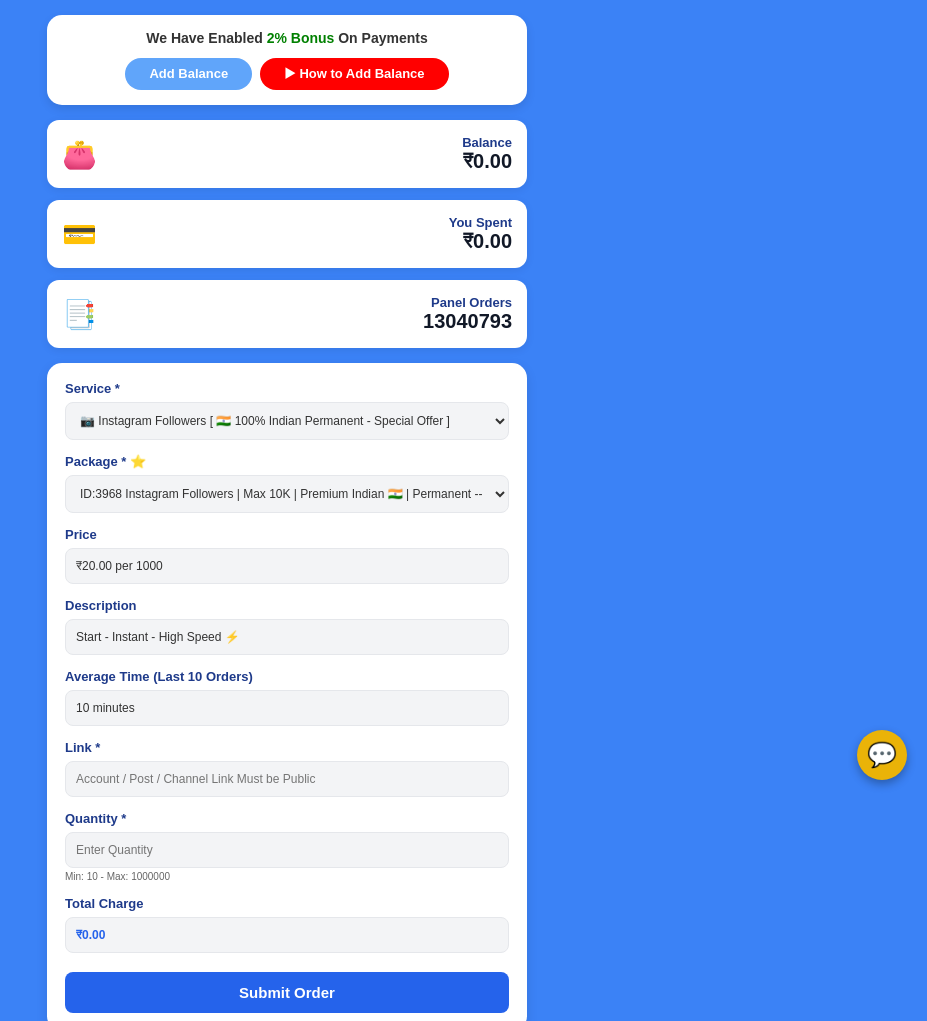
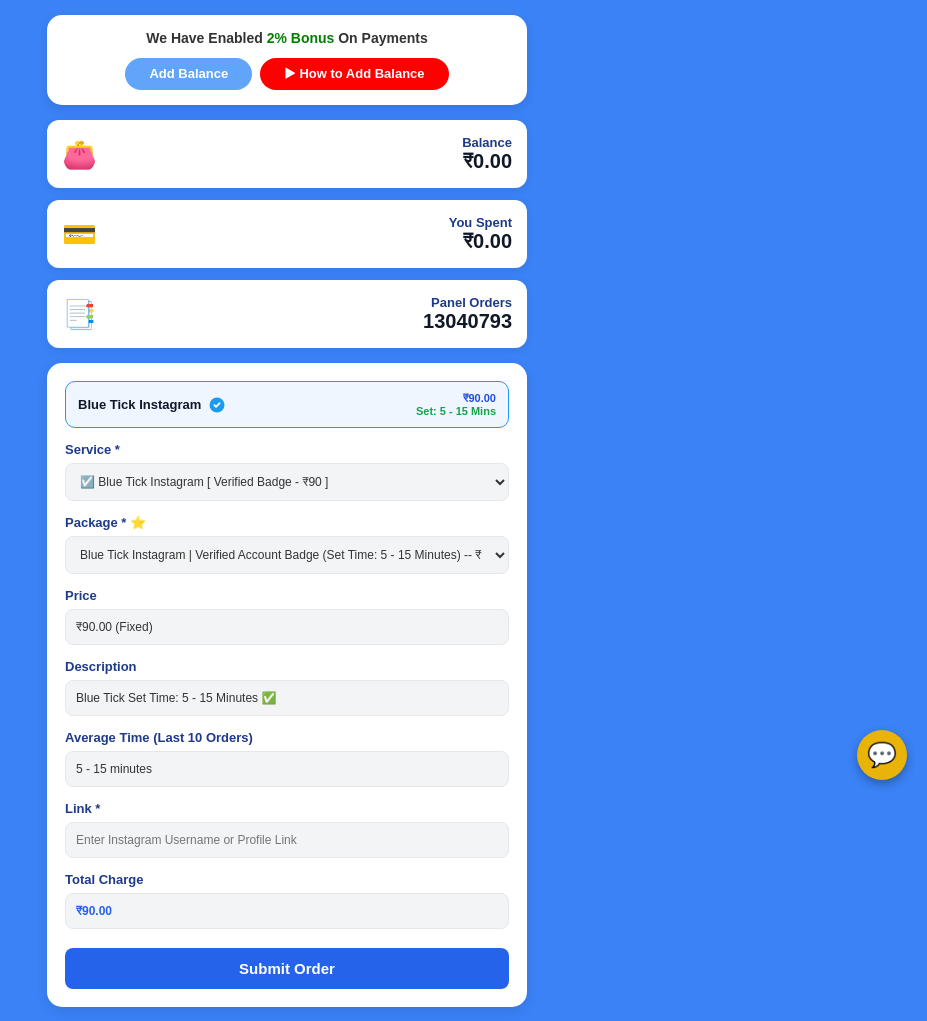
Before and after one commit to ab5301554-max/followfast, a plain HTML site: page addbalance.html in a window 1280 px wide. Shown: the top 1021 px of the page, without its empty margins (353-1280 px from the left). Drawn offline with Linux system fonts and the light colour scheme.

Commit message:
Update addbalance.html

```diff
--- a/addbalance.html
+++ b/addbalance.html
@@ -84,6 +84,41 @@
       color: #111827;
     }
 
+    /* Blue Tick Highlight Box */
+    .bluetick-quick-box {
+      display: flex;
+      align-items: center;
+      justify-content: space-between;
+      background: #eff6ff;
+      border: 1.5px solid #1d9bf0;
+      border-radius: 10px;
+      padding: 10px 12px;
+      margin-bottom: 14px;
+      cursor: pointer;
+    }
+
+    .bluetick-left {
+      display: flex;
+      align-items: center;
+      gap: 7px;
+      font-size: 13px;
+      font-weight: bold;
+      color: #0f172a;
+    }
+
+    .bluetick-svg {
+      width: 18px;
+      height: 18px;
+      flex-shrink: 0;
+    }
+
+    .bluetick-meta {
+      text-align: right;
+      font-size: 11px;
+      font-weight: bold;
+      color: #1d4ed8;
+    }
+
     /* Main Order Card */
     .order-box {
       background: #ffffff;
@@ -154,10 +189,9 @@
     <div class="banner-card">
       <h4>We Have Enabled <span style="color: green;">2% Bonus</span> On Payments</h4>
       <div class="btn-group" style="display: flex; gap: 8px; justify-content: center; flex-wrap: wrap;">
-  <a href="addbalance.html" class="top-btn">Add Balance</a>
-  <a href="https://youtube.com/shorts/wUjOodaSC9I?si=Buo82z5V7THWX-mg" target="_blank" class="top-btn" style="background-color: #ff0000;">▶ How to Add Balance</a>
-</div>
-
+        <a href="addbalance.html" class="top-btn">Add Balance</a>
+        <a href="https://youtube.com/shorts/wUjOodaSC9I?si=Buo82z5V7THWX-mg" target="_blank" class="top-btn" style="background-color: #ff0000;">▶ How to Add Balance</a>
+      </div>
     </div>
 
     <!-- Balance & Stats Cards -->
@@ -188,10 +222,26 @@
     <!-- Order Form -->
     <div class="order-box">
 
+      <!-- Blue Tick Instagram Badge Box -->
+      <div class="bluetick-quick-box" onclick="selectBlueTick()">
+        <div class="bluetick-left">
+          <span>Blue Tick Instagram</span>
+          <svg class="bluetick-svg" viewBox="0 0 24 24" aria-hidden="true">
+            <circle cx="12" cy="12" r="10" fill="#1d9bf0"></circle>
+            <path d="M8.5 12.3l2.2 2.2 4.8-5" fill="none" stroke="#ffffff" stroke-width="2.4" stroke-linecap="round" stroke-linejoin="round"></path>
+          </svg>
+        </div>
+        <div class="bluetick-meta">
+          <div>₹90.00</div>
+          <div style="color: #16a34a;">Set: 5 - 15 Mins</div>
+        </div>
+      </div>
+
       <!-- Category/Service Selection -->
       <div class="form-group">
         <label>Service *</label>
         <select id="categorySelect" onchange="updatePackages()">
+          <option value="ig_bluetick">☑️ Blue Tick Instagram [ Verified Badge - ₹90 ]</option>
           <option value="ig_indian">📷 Instagram Followers [ 🇮🇳 100% Indian Permanent - Special Offer ]</option>
           <option value="ig_views">📷 Instagram Views [ Fast Working ] updated</option>
           <option value="ig_likes">📷 Instagram Likes [ Cheapest ] NEW</option>
@@ -224,7 +274,7 @@
       <!-- Average Time -->
       <div class="form-group">
         <label>Average Time (Last 10 Orders)</label>
-        <input type="text" value="10 minutes" readonly>
+        <input type="text" id="avgTimeInput" value="5 - 15 minutes" readonly>
       </div>
 
       <!-- Target Link Input -->
@@ -233,8 +283,8 @@
         <input type="text" id="targetLink" placeholder="Account / Post / Channel Link Must be Public">
       </div>
 
-      <!-- Quantity Input -->
-      <div class="form-group">
+      <!-- Quantity Input (Hidden for Blue Tick Instagram) -->
+      <div class="form-group" id="quantityGroup">
         <label>Quantity *</label>
         <input type="number" id="quantityInput" placeholder="Enter Quantity" min="10" oninput="calculatePrice()">
         <small style="font-size: 10px; color: #666; display: block; margin-top: 3px;">Min: 10 - Max: 1000000</small>
@@ -243,7 +293,7 @@
       <!-- Total Charge Output -->
       <div class="form-group">
         <label>Total Charge</label>
-        <input type="text" id="totalCharge" value="₹0.00" readonly style="font-weight: bold; color: #2563eb;">
+        <input type="text" id="totalCharge" value="₹90.00" readonly style="font-weight: bold; color: #2563eb;">
       </div>
 
       <button class="submit-btn" onclick="placeOrder()">Submit Order</button>
@@ -259,6 +309,9 @@
     let orderHistory = JSON.parse(localStorage.getItem("smm_orders")) || [];
 
     const serviceData = {
+      ig_bluetick: [
+        { id: "9001", name: "Blue Tick Instagram | Verified Account Badge (Set Time: 5 - 15 Minutes)", rate: 90.00 }
+      ],
       ig_indian: [
         { id: "3968", name: "ID:3968 Instagram Followers | Max 10K | Premium Indian 🇮🇳 | Permanent", rate: 20.00 },
         { id: "3969", name: "ID:3969 Instagram Followers | Max 50K | Real Indian 🇮🇳 | Non Drop", rate: 20.00 }
@@ -285,6 +338,11 @@
       ]
     };
 
+    function selectBlueTick() {
+      document.getElementById("categorySelect").value = "ig_bluetick";
+      updatePackages();
+    }
+
     function updateDashboardUI() {
       document.getElementById("user-balance").innerText = `₹${(userData.balance || 0).toFixed(2)}`;
       document.getElementById("user-spent").innerText = `₹${(userData.spent || 0).toFixed(2)}`;
@@ -293,27 +351,54 @@
     function updatePackages() {
       const category = document.getElementById("categorySelect").value;
       const packageSelect = document.getElementById("packageSelect");
+      const quantityGroup = document.getElementById("quantityGroup");
+      const avgTimeInput = document.getElementById("avgTimeInput");
+      const serviceDesc = document.getElementById("serviceDesc");
+      const targetLink = document.getElementById("targetLink");
 
       packageSelect.innerHTML = "";
 
-      if(serviceData[category]) {
+      if (serviceData[category]) {
         serviceData[category].forEach(pkg => {
           const option = document.createElement("option");
           option.value = pkg.rate;
           option.setAttribute("data-name", pkg.name);
-          option.textContent = `${pkg.name} -- ₹${pkg.rate.toFixed(2)} per 1000`;
+          if (category === "ig_bluetick") {
+            option.textContent = `${pkg.name} -- ₹${pkg.rate.toFixed(2)}`;
+          } else {
+            option.textContent = `${pkg.name} -- ₹${pkg.rate.toFixed(2)} per 1000`;
+          }
           packageSelect.appendChild(option);
         });
+      }
+
+      if (category === "ig_bluetick") {
+        quantityGroup.style.display = "none";
+        avgTimeInput.value = "5 - 15 minutes";
+        serviceDesc.value = "Blue Tick Set Time: 5 - 15 Minutes ✅";
+        targetLink.placeholder = "Enter Instagram Username or Profile Link";
+      } else {
+        quantityGroup.style.display = "block";
+        avgTimeInput.value = "10 minutes";
+        serviceDesc.value = "Start - Instant - High Speed ⚡";
+        targetLink.placeholder = "Account / Post / Channel Link Must be Public";
       }
 
       calculatePrice();
     }
 
     function calculatePrice() {
+      const category = document.getElementById("categorySelect").value;
       const packageSelect = document.getElementById("packageSelect");
       const rate = parseFloat(packageSelect.value) || 0;
+
+      if (category === "ig_bluetick") {
+        document.getElementById("priceRate").value = `₹${rate.toFixed(2)} (Fixed)`;
+        document.getElementById("totalCharge").value = `₹${rate.toFixed(2)}`;
+        return;
+      }
+
       const qty = parseInt(document.getElementById("quantityInput").value) || 0;
-
       document.getElementById("priceRate").value = `₹${rate.toFixed(2)} per 1000`;
 
       const total = (rate * qty) / 1000;
@@ -321,14 +406,17 @@
     }
 
     function placeOrder() {
+      const category = document.getElementById("categorySelect").value;
       const packageSelect = document.getElementById("packageSelect");
       const selectedOption = packageSelect.options[packageSelect.selectedIndex];
-      const linkInput = document.getElementById("targetLink").value;
+      const linkInput = document.getElementById("targetLink").value.trim();
       const qtyInput = parseInt(document.getElementById("quantityInput").value) || 0;
 
       if (!selectedOption) return alert("দয়া করে সার্ভিস নির্বাচন করুন!");
-      if (!linkInput) return alert("দয়া করে লিঙ্ক দিন!");
-      if (qtyInput <= 0) return alert("দয়া করে সঠিক পরিমাণ (Quantity) লিখুন!");
+      if (!linkInput) return alert("দয়া করে Instagram Username বা লিঙ্ক দিন!");
+      if (category !== "ig_bluetick" && qtyInput <= 0) {
+        return alert("দয়া করে সঠিক পরিমাণ (Quantity) লিখুন!");
+      }
 
       const serviceName = selectedOption.getAttribute("data-name");
       const totalCharge = parseFloat(document.getElementById("totalCharge").value.replace("₹", "")) || 0;
```
